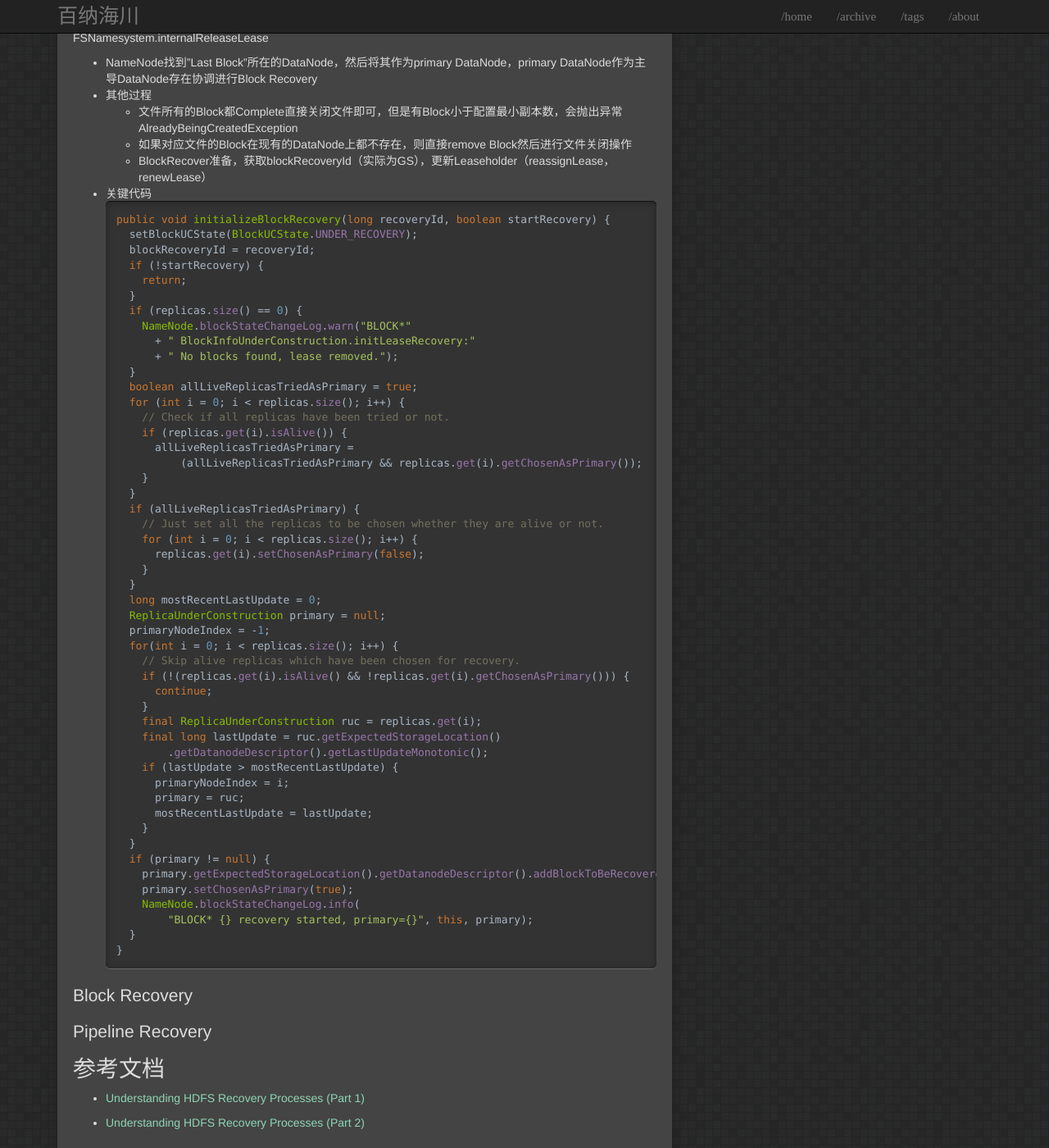
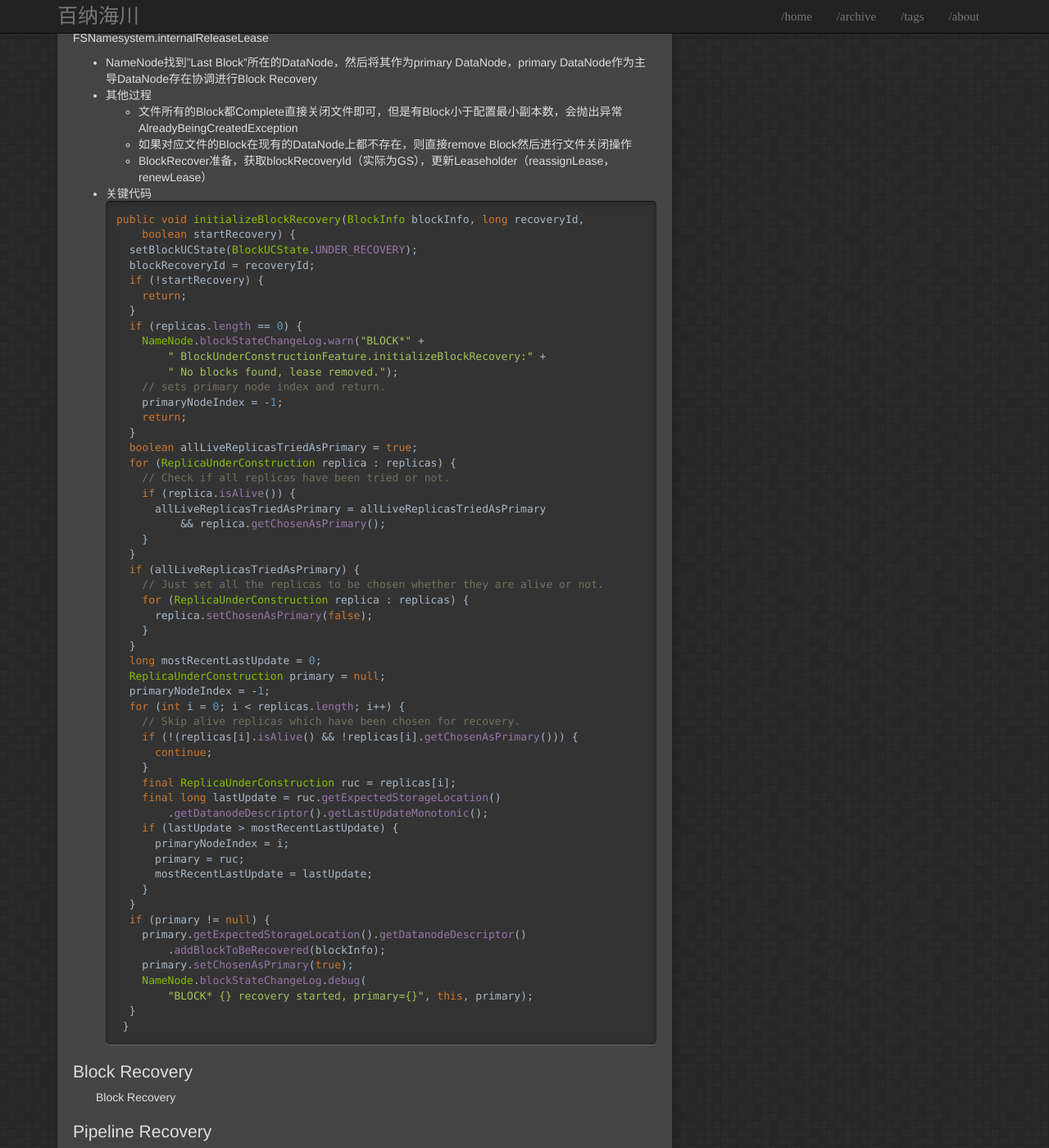
Before and after one commit to igithu/summary, a Jekyll site: the page built from _posts/2018-04-14-hdfs-recover.md, in a window 1280 px wide and 1400 px high, scrolled down 3814 px. Shown: the whole window at 82% size. Built offline with Jekyll 4.4.1, drawn with Linux system fonts in a browser that asks for light colours.

Commit message:
Update 2018-04-14-hdfs-recover.md

````diff
--- a/_posts/2018-04-14-hdfs-recover.md
+++ b/_posts/2018-04-14-hdfs-recover.md
@@ -90,40 +90,44 @@ tags: hdfs
   * BlockRecover准备，获取blockRecoveryId（实际为GS），更新Leaseholder（reassignLease， renewLease）
 * 关键代码
 ```java
-public void initializeBlockRecovery(long recoveryId, boolean startRecovery) {
+public void initializeBlockRecovery(BlockInfo blockInfo, long recoveryId,
+      boolean startRecovery) {
     setBlockUCState(BlockUCState.UNDER_RECOVERY);
     blockRecoveryId = recoveryId;
     if (!startRecovery) {
       return;
     }
-    if (replicas.size() == 0) {
-      NameNode.blockStateChangeLog.warn("BLOCK*"
-        + " BlockInfoUnderConstruction.initLeaseRecovery:"
-        + " No blocks found, lease removed.");
+    if (replicas.length == 0) {
+      NameNode.blockStateChangeLog.warn("BLOCK*" +
+          " BlockUnderConstructionFeature.initializeBlockRecovery:" +
+          " No blocks found, lease removed.");
+      // sets primary node index and return.
+      primaryNodeIndex = -1;
+      return;
     }
     boolean allLiveReplicasTriedAsPrimary = true;
-    for (int i = 0; i < replicas.size(); i++) {
+    for (ReplicaUnderConstruction replica : replicas) {
       // Check if all replicas have been tried or not.
-      if (replicas.get(i).isAlive()) {
-        allLiveReplicasTriedAsPrimary =
-            (allLiveReplicasTriedAsPrimary && replicas.get(i).getChosenAsPrimary());
+      if (replica.isAlive()) {
+        allLiveReplicasTriedAsPrimary = allLiveReplicasTriedAsPrimary
+            && replica.getChosenAsPrimary();
       }
     }
     if (allLiveReplicasTriedAsPrimary) {
       // Just set all the replicas to be chosen whether they are alive or not.
-      for (int i = 0; i < replicas.size(); i++) {
-        replicas.get(i).setChosenAsPrimary(false);
+      for (ReplicaUnderConstruction replica : replicas) {
+        replica.setChosenAsPrimary(false);
       }
     }
     long mostRecentLastUpdate = 0;
     ReplicaUnderConstruction primary = null;
     primaryNodeIndex = -1;
-    for(int i = 0; i < replicas.size(); i++) {
+    for (int i = 0; i < replicas.length; i++) {
       // Skip alive replicas which have been chosen for recovery.
-      if (!(replicas.get(i).isAlive() && !replicas.get(i).getChosenAsPrimary())) {
+      if (!(replicas[i].isAlive() && !replicas[i].getChosenAsPrimary())) {
         continue;
       }
-      final ReplicaUnderConstruction ruc = replicas.get(i);
+      final ReplicaUnderConstruction ruc = replicas[i];
       final long lastUpdate = ruc.getExpectedStorageLocation()
           .getDatanodeDescriptor().getLastUpdateMonotonic();
       if (lastUpdate > mostRecentLastUpdate) {
@@ -133,15 +137,17 @@ public void initializeBlockRecovery(long recoveryId, boolean startRecovery) {
       }
     }
     if (primary != null) {
-      primary.getExpectedStorageLocation().getDatanodeDescriptor().addBlockToBeRecovered(this);
+      primary.getExpectedStorageLocation().getDatanodeDescriptor()
+          .addBlockToBeRecovered(blockInfo);
       primary.setChosenAsPrimary(true);
-      NameNode.blockStateChangeLog.info(
+      NameNode.blockStateChangeLog.debug(
           "BLOCK* {} recovery started, primary={}", this, primary);
     }
-  }
+ }
 ```
 
 ## Block Recovery
+&emsp;&emsp;Block Recovery
 
 ## Pipeline Recovery
 
````
